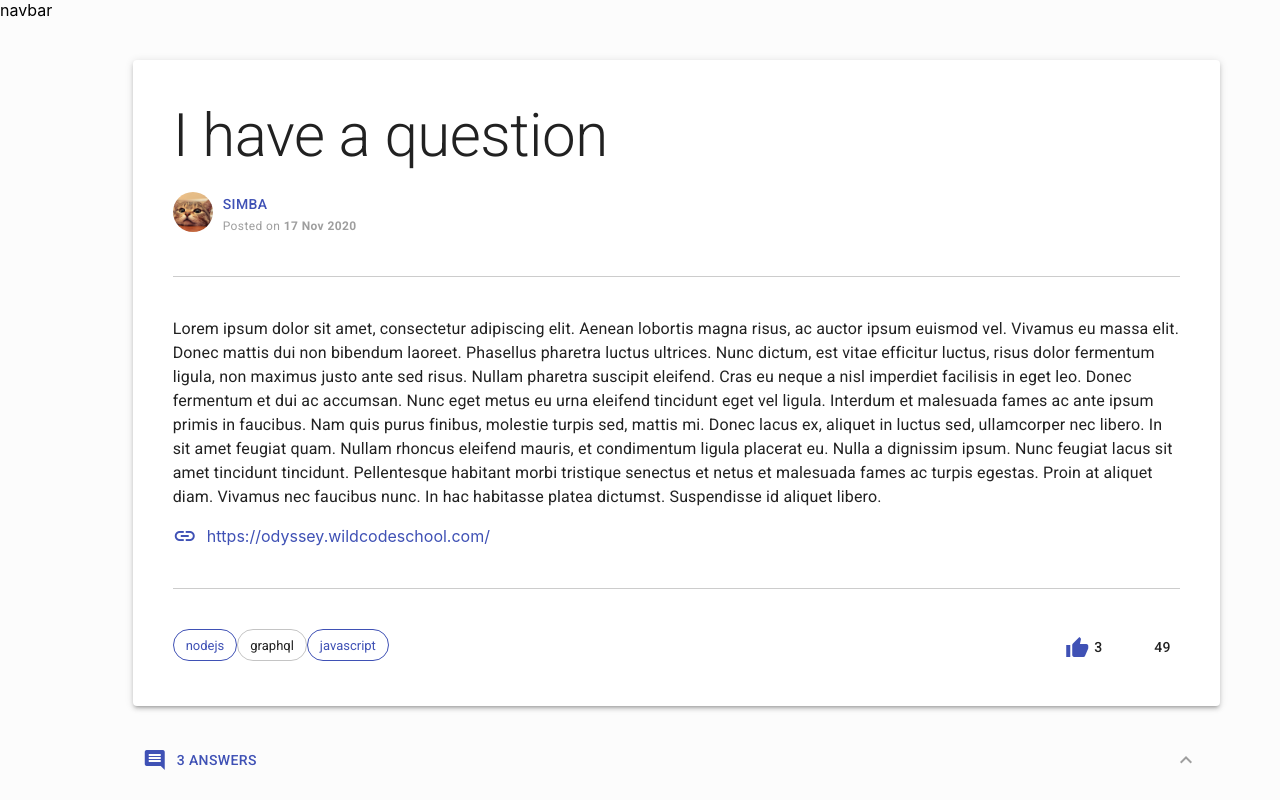
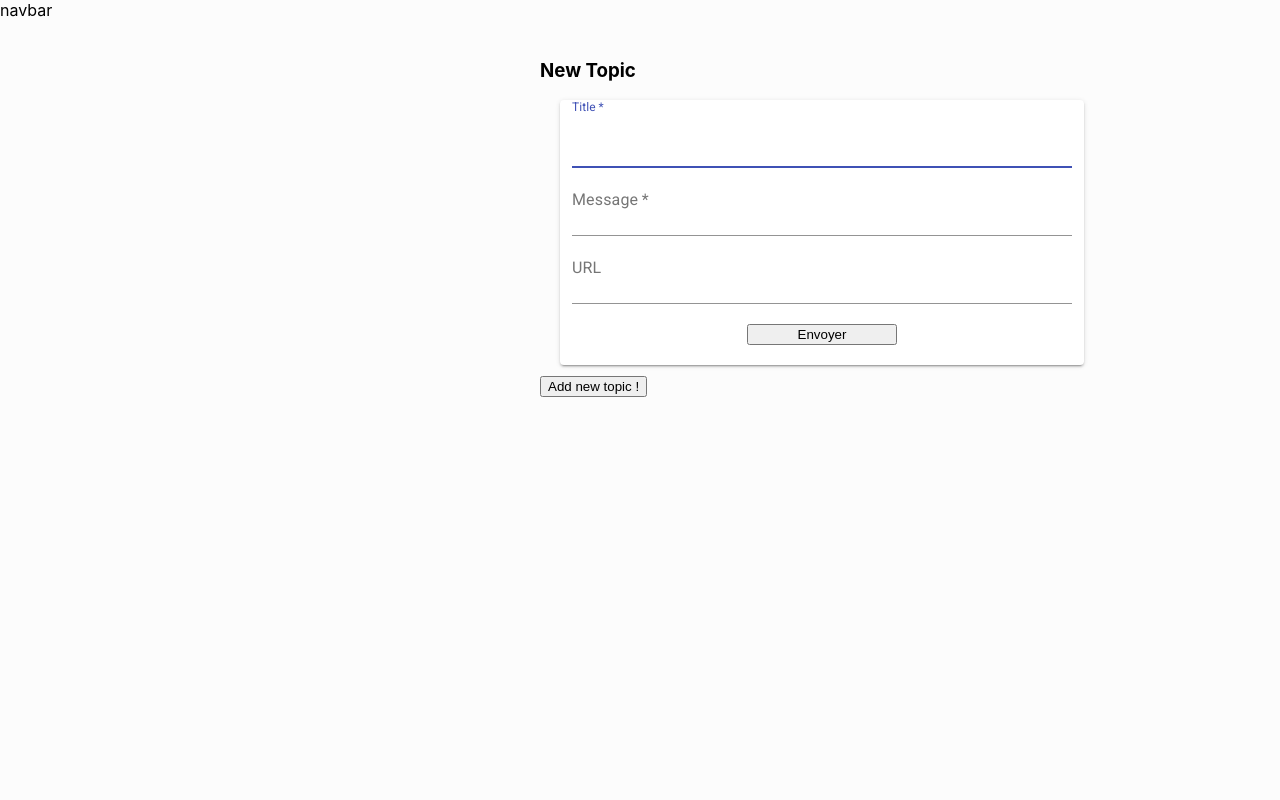
Before and after one commit to WildCodeSchool/2020-11-wns-paris-fantasticfork-projet-front, a React (Create React App) app: page / in a window 1280 px wide. Shown: the top 800 px of the page. Built offline with nearby package versions, Linux system fonts and the light colour scheme.

Commit message:
create modal component and form component

```diff
--- a/src/App.js
+++ b/src/App.js
@@ -1,5 +1,8 @@
 import Article from './Components/Forum/Article';
-import ArticleList from './Components/Forum/ArticleList';
+// import ArticleList from './Components/Forum/ArticleList';
+import TopicForm from './Components/Forum/TopicForm';
+import TopicModal from './Components/Forum/TopicModal';
+
 import './App.css';
 
 function App() {
@@ -7,8 +10,9 @@ function App() {
     <div style={{ height: '100vh', width: '100%', display: 'flex', backgroundColor: '#FCFCFC' }}>
       <div style={{ width: 500 }}>navbar</div>
       <div style={{ padding: 40 }}>
-        <Article />
-        <ArticleList />
+        <TopicForm />
+        <TopicModal />
+        {/* <ArticleList /> */}
       </div>
     </div>
   );
--- /dev/null
+++ b/src/Components/Forum/TopicForm.css
@@ -0,0 +1,24 @@
+.form {
+    display: flex;
+    flex-direction: column;
+    margin: 10px 12px;
+    width: 500px;
+}
+
+.submit-button {
+    align-self: center;
+    width: 150px;
+    margin-top: 20px;
+    margin-bottom: 20px;
+}
+
+#contained-button-file {
+    align-items: center;
+    align-content: center;
+    align-self: center;
+    justify-content: center;
+}
+
+#url, #message, #title, #upload-button {
+    margin-top: 20px;
+}
--- /dev/null
+++ b/src/Components/Forum/TopicForm.js
@@ -0,0 +1,26 @@
+import React, { useState } from 'react';
+import { Paper, TextField } from '@material-ui/core';
+
+import './TopicForm.css';
+
+const TopicForm = () => {
+    const [url, setUrl] = useState("");
+    const [title, setTitle] = useState("");
+    const [message, setMessage] = useState("");
+
+    return (
+        <div>
+            <h3>New Topic</h3>
+            <Paper elevation={2} style={{ margin: "10px 20px" }}>
+                <form className="form">
+                    <TextField id='title' label='Title' variant='standard' autoFocus={true} required onChange={(e) => setTitle(e.target.value)} />
+                    <TextField id='message' label='Message' multiline={true} variant='standard' required onChange={(e) => setMessage(e.target.value)} />
+                    <TextField id='url' label='URL' variant='standard' onChange={(e) => setUrl(e.target.value)} />
+                    <input type="submit" className="submit-button" value="Envoyer" />
+                </form>
+            </Paper>
+        </div>
+    )
+}
+
+export default TopicForm
--- /dev/null
+++ b/src/Components/Forum/TopicModal.js
@@ -0,0 +1,48 @@
+import React from 'react';
+import { makeStyles } from '@material-ui/core/styles';
+import Modal from '@material-ui/core/Modal';
+import Backdrop from '@material-ui/core/Backdrop';
+import TopicForm from './TopicForm';
+
+const useStyles = makeStyles(() => ({
+  modal: {
+    display: 'flex',
+    alignItems: 'center',
+    justifyContent: 'center',
+  }
+}));
+
+const TopicModal = () => {
+  const classes = useStyles();
+  const [open, setOpen] = React.useState(false);
+
+  const handleOpen = () => {
+    setOpen(true);
+  };
+
+  const handleClose = () => {
+    setOpen(false);
+  };
+
+  return (
+    <div>
+      <button type="button" onClick={handleOpen}>
+        Add new topic !
+      </button>
+      <Modal
+        className={classes.modal}
+        open={open}
+        onClose={handleClose}
+        closeAfterTransition
+        BackdropComponent={Backdrop}
+        BackdropProps={{
+          timeout: 500,
+        }}
+      >
+        <TopicForm />
+      </Modal>
+    </div>
+  );
+}
+
+export default TopicModal;
```
Also changed, not shown: src/Components/TopicForm.js (deleted, +0 -11 lines).
